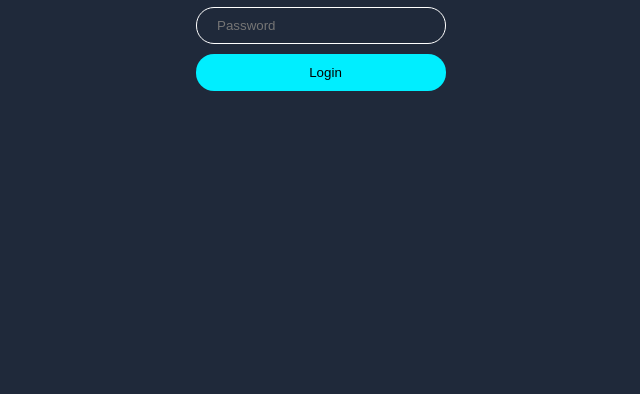
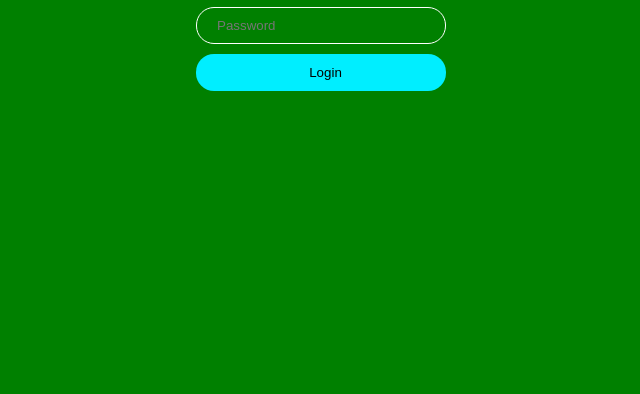
Before and after one commit to Ks1ya/railways, a plain HTML site: page login.html in a window 768 px wide. Shown: the part 406-800 px from the top of the page, without its empty margins (63-703 px from the left). Drawn offline with Linux system fonts and the light colour scheme.

Commit message:
Update login.css

```diff
--- a/login.css
+++ b/login.css
@@ -48,3 +48,8 @@ h2 {
   background-color: #0ef;
   cursor: pointer;
 }
+@media (min-width: 481px) and (max-width:768px) {
+  body {
+      background-color: green;
+  }
+}
```
